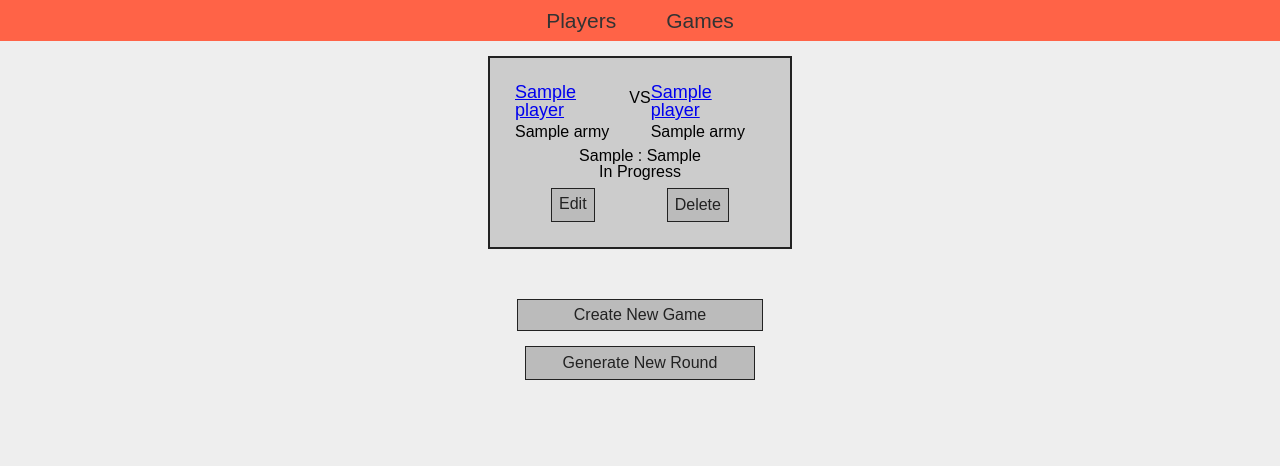
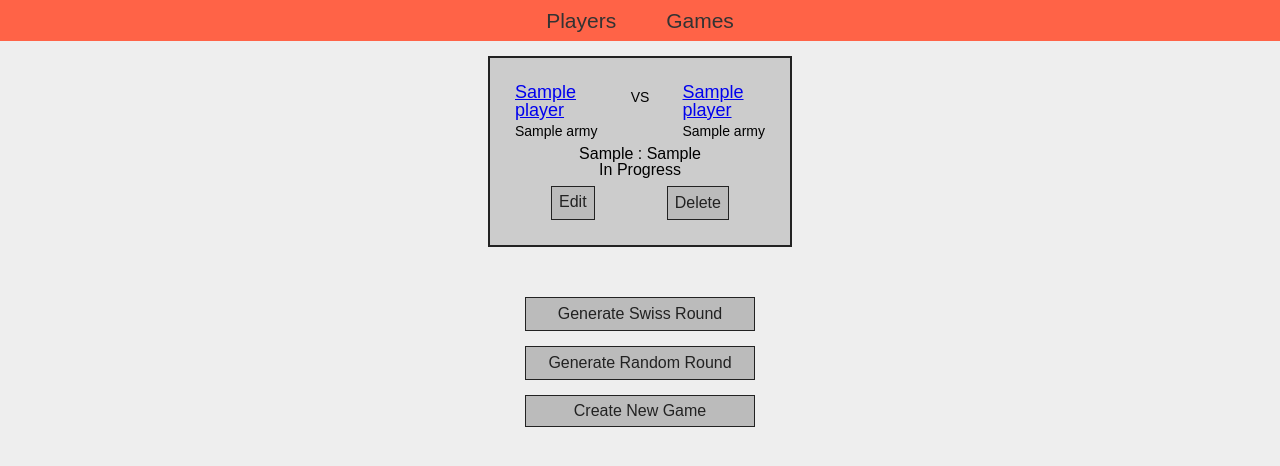
Before and after one commit to TheFonz270/oloProject_SportsScoringApp, a Flask app: page /games in a window 1280 px wide. Shown: the top 466 px of the page. Run offline with Flask 2, Linux system fonts and the light colour scheme; a database or web service that is not in the repository returns one stand-in record (values such as "Sample title"); parts of the project's set-up code (start-up, migrations or seed data) failed here and were passed over; some libraries are stand-ins or nearby versions.

Commit message:
Added extra button to games page to allow random game rounds, as well as an option to go straight back to the new players form after creating a new player.

```diff
--- a/Code/controllers/games_controller.py
+++ b/Code/controllers/games_controller.py
@@ -80,8 +80,14 @@ def delete_task(id):
     game_repository.delete(id)
     return redirect('/games')
 
-# GENERATE GAME ROUND
+# GENERATE SWISS ROUND
 @games_blueprint.route("/games/generate", methods=['POST'])
 def generate_round():
     tournament.create_next_round()
     return redirect('/games')
+
+# GENERATE Random ROUND
+@games_blueprint.route("/games/random", methods=['POST'])
+def generate_random_round():
+    tournament.create_random_round()
+    return redirect('/games')
--- a/Code/controllers/players_controller.py
+++ b/Code/controllers/players_controller.py
@@ -54,7 +54,10 @@ def create_player():
     army   = request.form['army']
     player = Player(name, army)
     player_repository.save(player)
-    return redirect('/players')
+    if request.form["action"] == "one":
+        return redirect('/players')
+    elif request.form["action"] == "two":
+        return redirect('/players/new')
 # Receives the data from the form to insert into the database
 
 # DELETE
--- a/Code/models/game.py
+++ b/Code/models/game.py
@@ -22,7 +22,7 @@ class Game():
             self.player1.loser()
             self.player2.winner()
         # assign the pts for and againsy for each player
-        self.player1.pts_for = self.score[0]
-        self.player2.pts_against = self.score[0]
-        self.player1.pts_against = self.score[1]
-        self.player2.pts_for = self.score[1]
+        self.player1.pts_for += int(self.score[0])
+        self.player2.pts_against += int(self.score[0])
+        self.player1.pts_against += int(self.score[1])
+        self.player2.pts_for += int(self.score[1])
--- a/Code/static/reset.css
+++ b/Code/static/reset.css
@@ -8,7 +8,7 @@ h1, h2, h3, h4, h5, h6, p, blockquote, pre,
 a, abbr, acronym, address, big, cite, code,
 del, dfn, em, img, ins, kbd, q, s, samp,
 small, strike, strong, sub, sup, tt, var,
-b, u, i, center,
+b, u, center,
 dl, dt, dd, ul,
 fieldset, form, label, legend,
 table, caption, tbody, tfoot, thead, tr, th, td,
--- a/Code/static/style.css
+++ b/Code/static/style.css
@@ -111,9 +111,22 @@ main {
     margin:15px auto;
 }
 
+.sub-footer a {
+    width:214px;
+}
+
 .game_card_top {
     display:flex;
     justify-content:space-between;
+}
+.game_card_top div {
+    max-width:33%;
+    font-size:14px;
+    min-width:30%;
+}
+
+.vs {
+    text-align:center;
 }
 
 .game_card_mid {
@@ -152,12 +165,14 @@ main > ol > li {
     margin-bottom:15px;
 }
 
-.winner h3, .winner p {
+.winner h3, .winner p, .winner a{
     color:green;
+    text-decoration-color: green;
 }
 
-.loser h3, .loser p {
+.loser h3, .loser p, .loser a {
     color:red;
+    text-decoration-color: red;
 }
 
 .vs {
--- a/Code/templates/games/index.html
+++ b/Code/templates/games/index.html
@@ -31,8 +31,9 @@
 {% endfor %}
 
 <div class="sub-footer">
+    <form class="generate-form" action="/games/generate" method="POST"><input type="submit" name="Generate" id="Generate" value="Generate Swiss Round"></form>
+    <form class="random-form" action="/games/random" method="POST"><input type="submit" name="Random" id="Random" value="Generate Random Round"></form>
     <a href="/games/new">Create New Game</a>
-    <form class="generate-form" action="/games/generate" method="POST"><input type="submit" name="Generate" id="Generate" value="Generate New Round"></form>
 </div>
 
 {% endblock %}
--- a/Code/templates/games/new.html
+++ b/Code/templates/games/new.html
@@ -4,7 +4,8 @@
 <form class="form_page" action="/games" method="post">
     <div>
         <label for="Player1">Player 1:</label>
-        <select id="player1_id" name="player1_id">
+        <select id="player1_id" name="player1_id" required>
+          <option value="">Select Player</option>
           {% for player in all_players %}
               <option value="{{ player.id }}">{{ player.name }}</option>
            {% endfor %}
@@ -12,7 +13,8 @@
     </div>
     <div>
         <label for="Player2">Player 2:</label>
-        <select id="player2_id" name="player2_id">
+        <select id="player2_id" name="player2_id" required>
+          <option value="">Select Player</option>
           {% for player in all_players %}
               <option value="{{ player.id }}">{{ player.name }}</option>
            {% endfor %}
--- a/Code/templates/index.html
+++ b/Code/templates/index.html
@@ -4,10 +4,11 @@
 <p>How to use this app:</p>
 <ol>
     <li>Enter the players present for your game day.</li>
-    <li>Generate your first round of games.</li>
+    <li>Generate your first "random" round of games.</li>
     <li>Play your games and then input the scores, the app will then generate your next round of games using the Swiss-pairings system!</li>
 </ol>
+<p><i>We recommend having at least 6 to 8 players to get the most out of the Swiss system.</i></p>
 <div class="sub-footer">
-    <a href="/players/new">Create New Player</a>
+    <a href="/players/new">Add your Players</a>
 </div>
 {% endblock %}
--- a/Code/templates/players/new.html
+++ b/Code/templates/players/new.html
@@ -12,7 +12,9 @@
       <input type="text" id="army" name="army" placeholder="Army" required>
     </div>
 
-    <button type="submit">Add Player</button>
+    <button type="submit" name='action' value="one">Add Player</button>
+    <button type="submit" name='action' value="two">Add Another Player</button>
+
 
   </form>
 
```
Also changed, not shown: Code/models/tournament.py (+11 -11 lines), ReadMe.txt.
